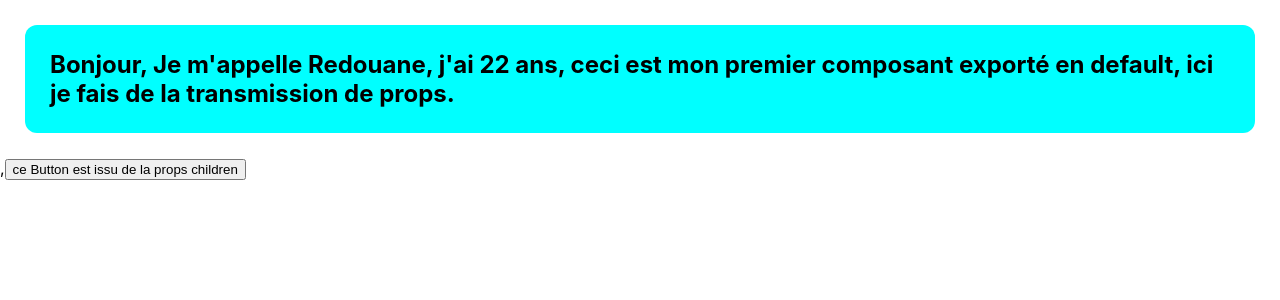
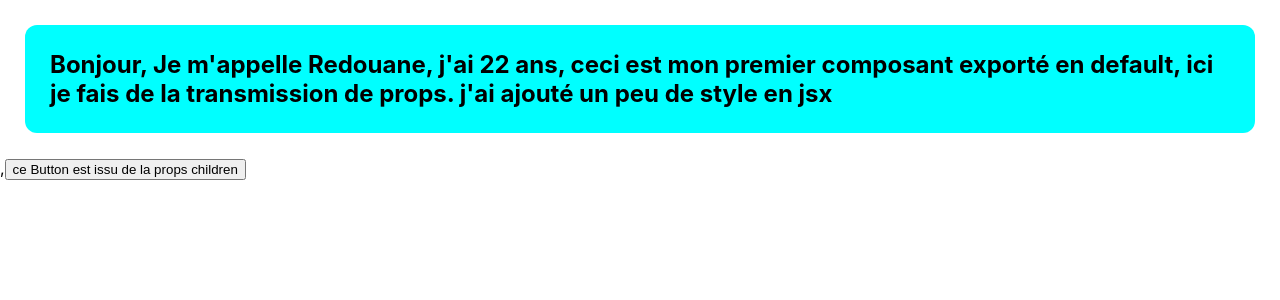
Before and after one commit to Redouane590/Start-React, a React (Create React App) app: page / in a window 1280 px wide. Shown: the top 300 px of the page. Built offline with nearby package versions, Linux system fonts and the light colour scheme.

Commit message:
add style with module css

```diff
--- a/src/Hello.js
+++ b/src/Hello.js
@@ -1,8 +1,11 @@
 import React from "react";
+import styles from "./Hello.module.css"
+
 
 export default function Hello({age, name}) {
-
-  return <h2 style={{backgroundColor: 'cyan', color: 'black', borderRadius: '12px', padding: '25px', margin: '25px'}}>Bonjour, Je m'appelle { name }, j'ai {age} ans, ceci est mon premier composant exporté en default, ici je fais de la transmission de props.</h2>
+  const color = 'black'
+  return <h2 className={styles.title}>Bonjour, Je m'appelle { name }, j'ai {age} ans, ceci est mon premier composant exporté en default, ici je fais de la transmission de props.
+  j'ai ajouté un peu de style en jsx</h2>
 }
 
 export function Hello2(props) {
--- /dev/null
+++ b/src/Hello.module.css
@@ -0,0 +1,6 @@
+.title {
+  background-color: cyan;
+  border-radius: 12px;
+  padding: 25px;
+  margin: 25px
+}
```
